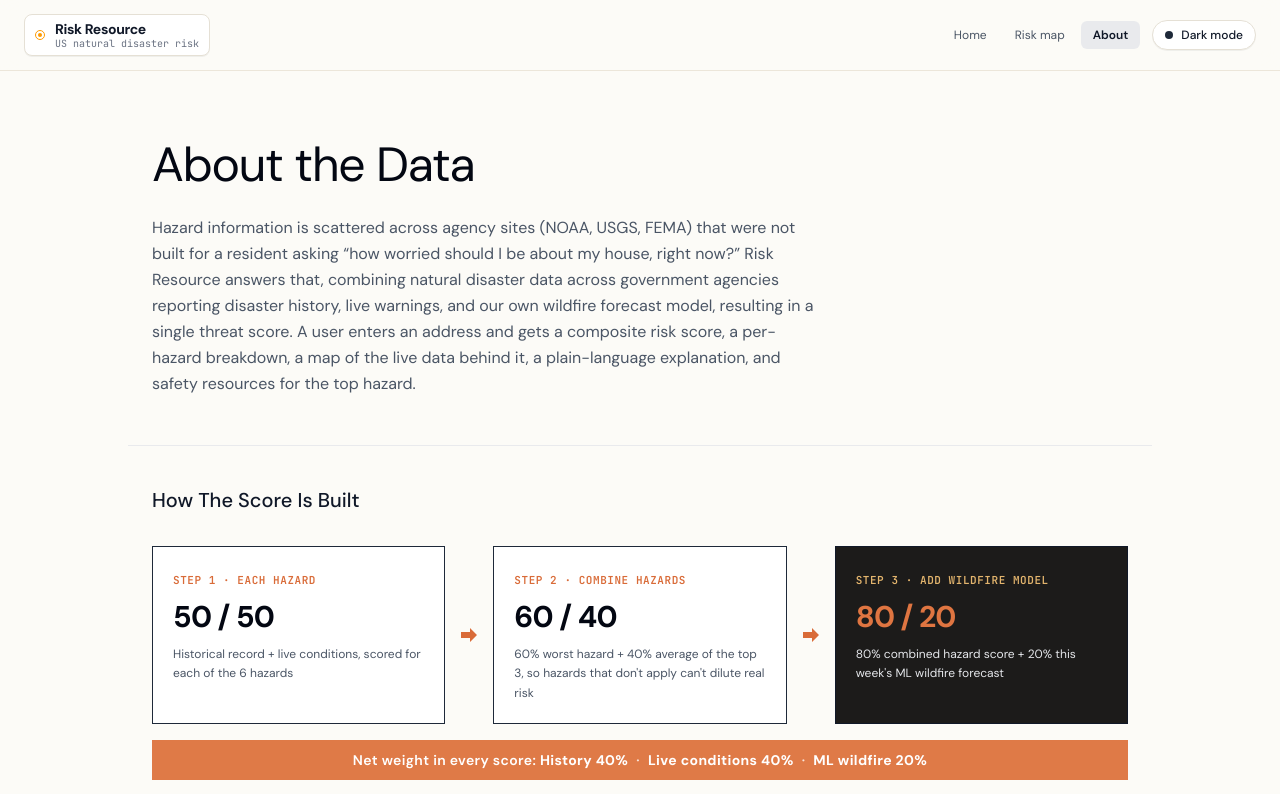
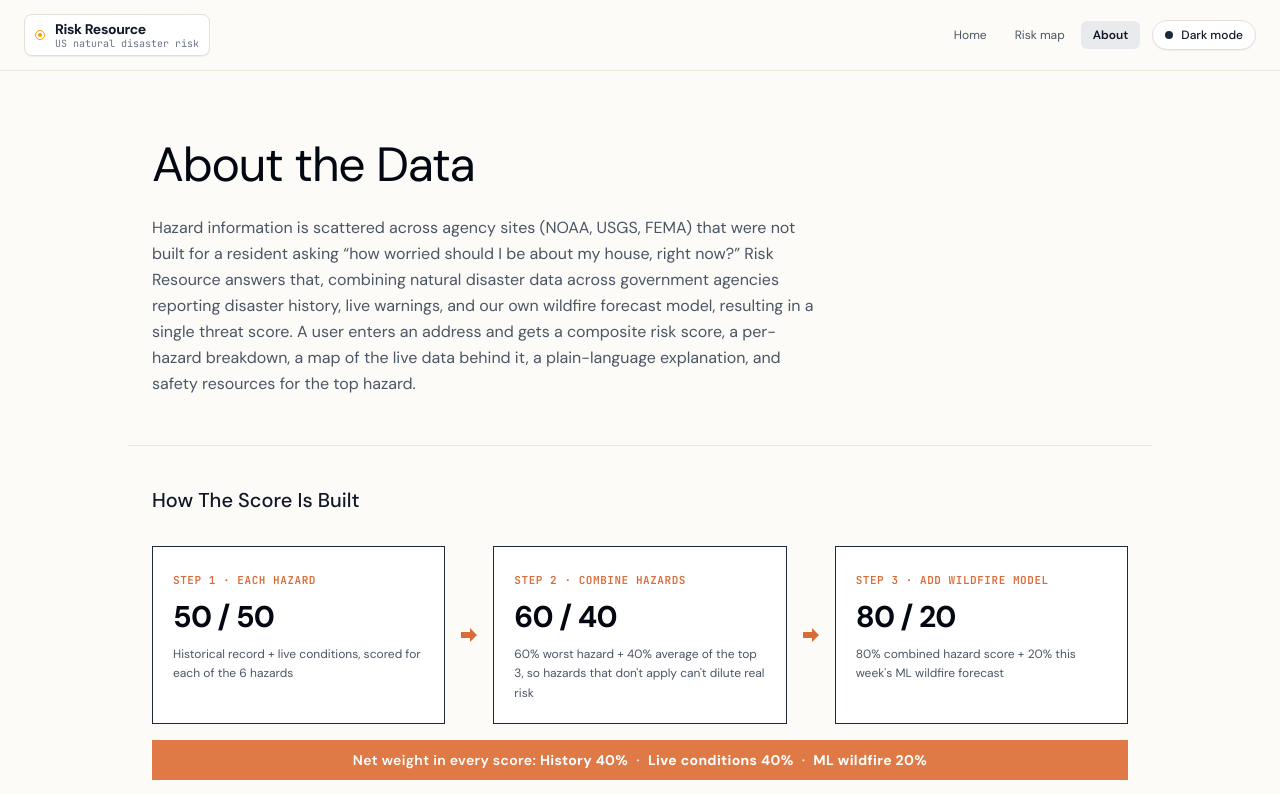
Before and after one commit to nathaniel-trueba/RiskResource, a Next.js app in the folder frontend/: page /about in a window 1280 px wide. Shown: the top 794 px of the page. Built offline with nearby package versions, Linux system fonts and the light colour scheme.

Commit message:
adjust box 3 color

```diff
--- a/frontend/app/about/page.tsx
+++ b/frontend/app/about/page.tsx
@@ -258,16 +258,16 @@ export default function AboutDataPage() {
                 </svg>
               </div>
 
-              {/* Step 3 */}
-              <div className="bg-[#1c1b1a] dark:bg-[#0e0d0c] p-5 border border-gray-900 dark:border-white/20 text-white flex flex-col justify-between">
+			{/* Step 3 */}
+              <div className="bg-white dark:bg-[#1c1915] p-5 border border-gray-800 dark:border-white/20 flex flex-col justify-between">
                 <div>
-                  <span className="text-[11px] font-mono font-semibold uppercase tracking-wider text-[#e2b46d]">
+                  <span className="text-[11px] font-mono font-semibold uppercase tracking-wider text-[#d96b38]">
                     Step 3 · Add Wildfire Model
                   </span>
-                  <div className="text-3xl font-bold tracking-tight text-[#df7541] mt-2">
+                  <div className="text-3xl font-bold tracking-tight text-gray-950 dark:text-white mt-2">
                     80 / 20
                   </div>
-                  <p className="text-xs text-gray-200 mt-2.5 leading-relaxed">
+                  <p className="text-xs text-gray-600 dark:text-gray-400 mt-2.5 leading-relaxed">
                     80% combined hazard score + {SCORE_WEIGHTS.wildfireModel}% this week&apos;s ML wildfire forecast
                   </p>
                 </div>
```
